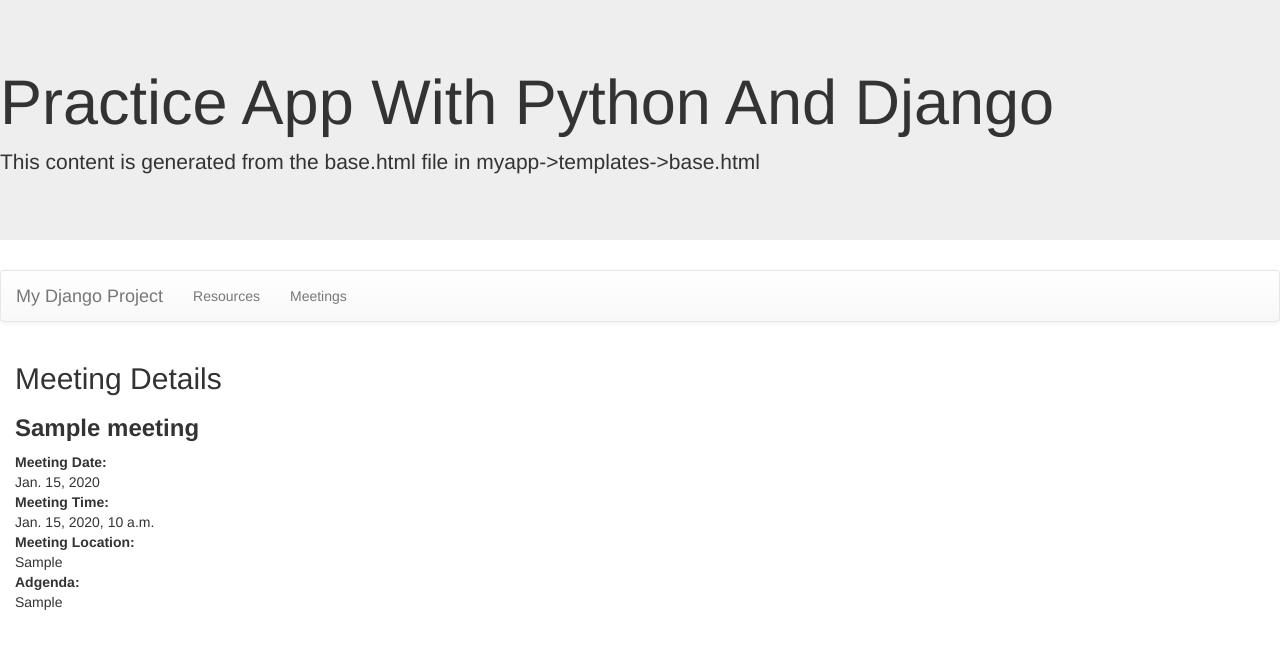
After one commit to Ksynlsn/MyDjangoProject, a Django app: page /myapp/meetingview/1 in a window 1280 px wide. The commit adds this page. Shown: the top 649 px of the page. Run offline with Django 4.2, Linux system fonts and the light colour scheme; tables that the repository leaves empty hold one stand-in row (values such as "Sample post"); some libraries are stand-ins or nearby versions.

Commit message:
Assignment 6 Commit (list view)

```diff
--- a/myapp/templates/base.html
+++ b/myapp/templates/base.html
@@ -18,6 +18,7 @@
 </div>
 <ul class="nav navbar-nav">
 <li><a href="{% url 'resources' %}">Resources</a></li>
+<li><a href="{% url 'meetings' %}">Meetings</a></li>
 </ul>
 </div>
 </nav>
--- /dev/null
+++ b/myapp/templates/myapp/meetingview.html
@@ -0,0 +1,21 @@
+{% extends 'base.html' %}
+{% block content %}
+
+<h2>Meeting Details</h2>
+
+ <h3><b>{{ meeting.meeting_title }}</b></h3>
+<dl>
+    <dt>Meeting Date:</dt>
+    <dd>{{ meeting.meeting_date }}</dd>
+
+    <dt>Meeting Time:</dt>
+    <dd>{{ meeting.meeting_time }}</dd>
+
+    <dt>Meeting Location:</dt>
+    <dd>{{ meeting.meeting_location }}</dd>
+
+    <dt>Adgenda:</dt>
+    <dd>{{ meeting.adgenda }}</dd>
+</dl>
+
+{% endblock %}
--- a/myapp/urls.py
+++ b/myapp/urls.py
@@ -4,5 +4,7 @@
 urlpatterns = [
    path('', views.index, name='index'),
    path('getresource/', views.getresource, name='resources'),
+   path('getmeeting/', views.getmeeting, name='meetings'),
+   path('meetingview/<int:id>', views.meetingview, name='details'),
 
 ]
--- a/myapp/views.py
+++ b/myapp/views.py
@@ -1,5 +1,6 @@
-from django.shortcuts import render
+from django.shortcuts import render, get_object_or_404
 from .models import Meeting, MeetingMinutes, Resource, Event
+from django.urls import reverse_lazy
 
 # Create your views here.
 def index(request):
@@ -9,3 +10,13 @@
 def getresource(request):
     resource_list=Resource.objects.all()
     return render(request, 'myapp/resources.html', {'resource_list' : resource_list})
+
+
+def getmeeting(request):
+    meeting_list=Meeting.objects.all()
+    return render(request, 'myapp/meetings.html', {'meeting_list' : meeting_list})
+
+
+def meetingview(request, id):
+    meeting=get_object_or_404(Meeting, pk=id)
+    return render(request, 'myapp/meetingview.html', {'meeting' : meeting})
```
Also changed, not shown: myapp/templates/myapp/meetings.html (added, +12 -0 lines).
